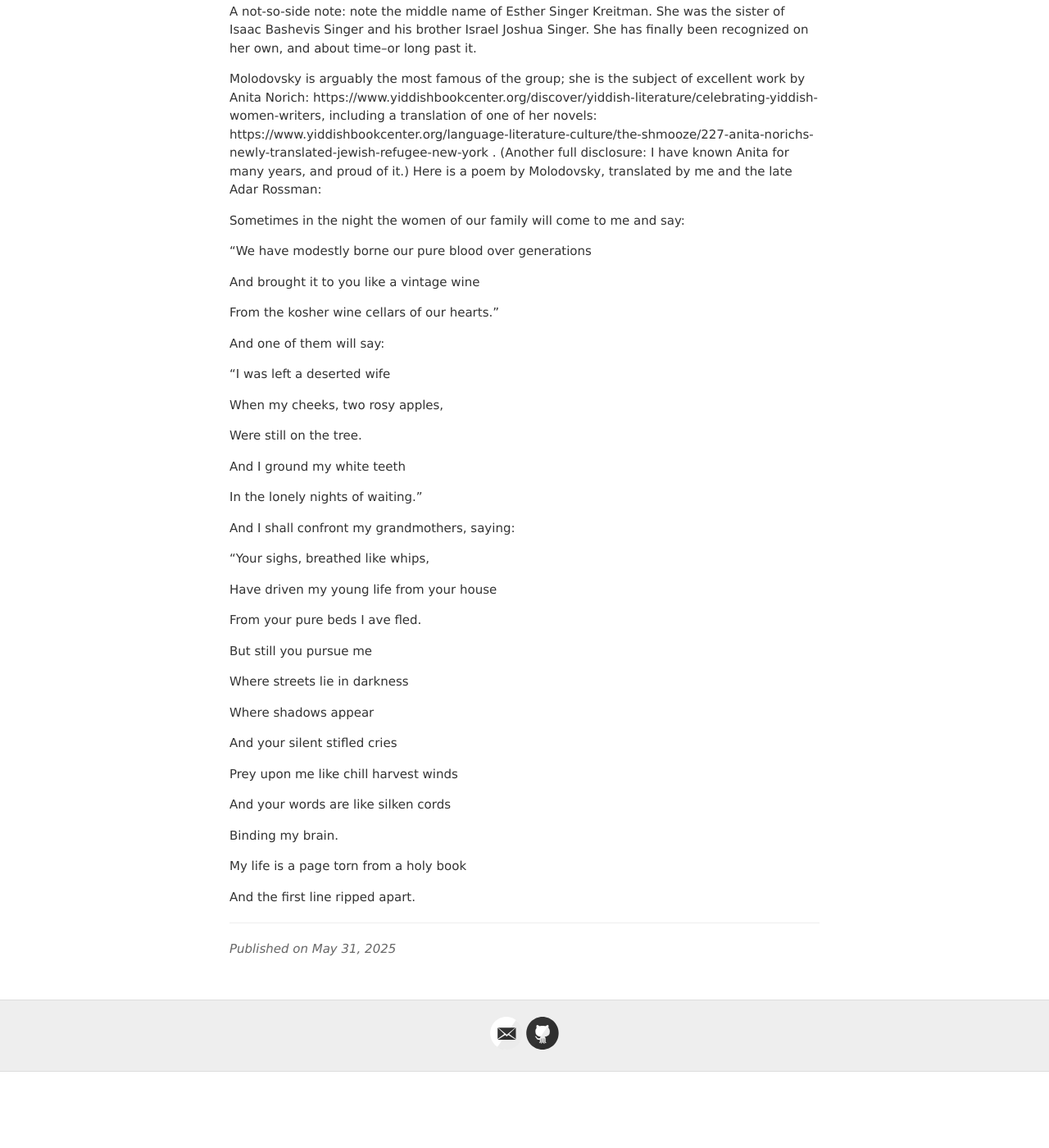
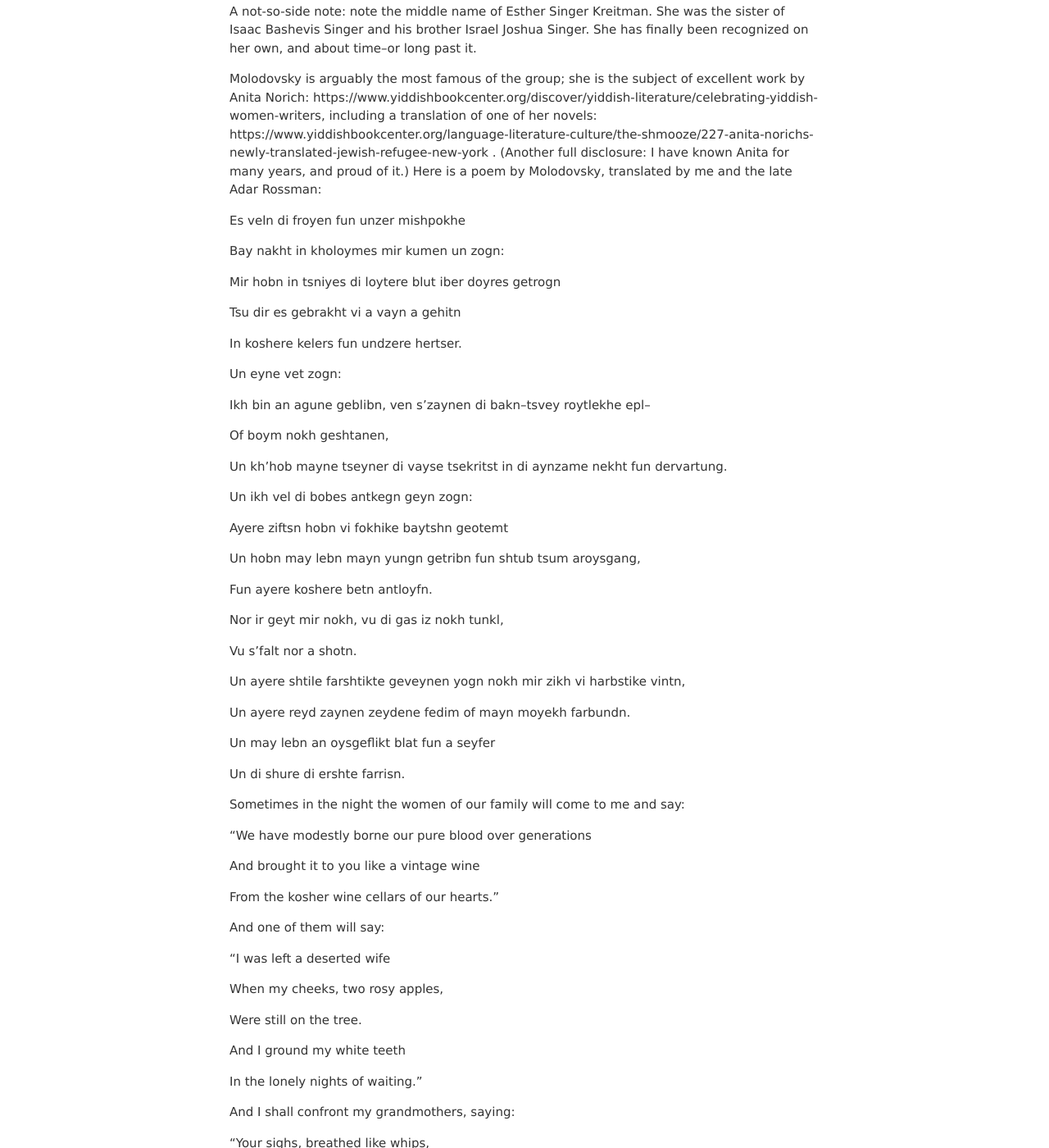
Before and after one commit to jvmallow/jvmallow.github.io, a Jekyll site: the page built from _posts/2025-05-31-Yiddish.md, in a window 1280 px wide and 1400 px high, scrolled down 8273 px. Shown: the whole window at 82% size. Built offline with Jekyll 4.4.1, drawn with Linux system fonts in a browser that asks for light colours; a script that is not in the unit is left out; before the commit the page ends 9580 px from its top, so only the background shows below that.

Commit message:
Update 2025-05-31-Yiddish.md

```diff
--- a/_posts/2025-05-31-Yiddish.md
+++ b/_posts/2025-05-31-Yiddish.md
@@ -215,6 +215,46 @@ https://www.yiddishbookcenter.org/discover/yiddish-literature/celebrating-yiddis
 https://www.yiddishbookcenter.org/language-literature-culture/the-shmooze/227-anita-norichs-newly-translated-jewish-refugee-new-york .
 (Another full disclosure: I have known Anita for many years, and proud of it.)  Here is a poem by Molodovsky, translated by me and the late Adar Rossman:
 
+Es veln di froyen fun unzer mishpokhe
+
+Bay nakht in kholoymes mir kumen un zogn:
+
+Mir hobn in tsniyes di loytere blut iber doyres getrogn
+
+Tsu dir es gebrakht vi a vayn a gehitn
+
+In koshere kelers fun undzere hertser.
+
+Un eyne vet zogn:
+
+Ikh bin an agune geblibn, ven s'zaynen di bakn--tsvey roytlekhe epl--
+
+Of boym nokh geshtanen,
+
+Un kh'hob mayne tseyner di vayse tsekritst in di aynzame nekht fun dervartung.
+
+Un ikh vel di bobes antkegn geyn zogn:
+
+Ayere ziftsn hobn vi fokhike baytshn geotemt
+
+Un hobn may lebn mayn yungn getribn fun shtub tsum aroysgang,
+
+Fun ayere koshere betn antloyfn.
+
+Nor ir geyt mir nokh, vu di gas iz nokh tunkl,
+
+Vu s'falt nor a shotn.
+
+Un ayere shtile farshtikte geveynen yogn nokh mir zikh vi harbstike vintn,
+
+Un ayere reyd zaynen zeydene fedim of mayn moyekh farbundn.
+
+Un may lebn an oysgeflikt blat fun a seyfer
+
+Un di shure di ershte farrisn.
+
+
+
 
 
 Sometimes in the night the women of our family will come to me and say:
```
